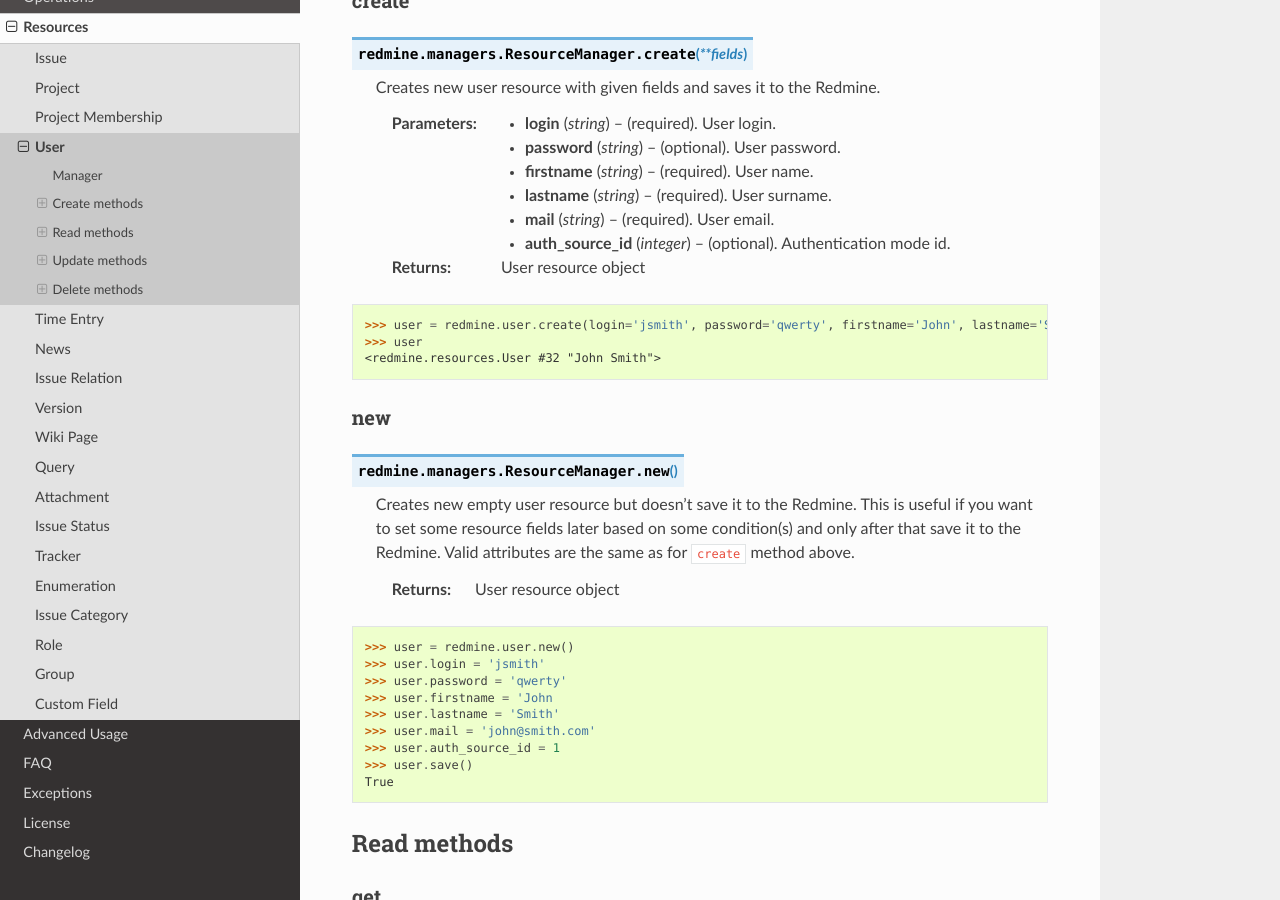
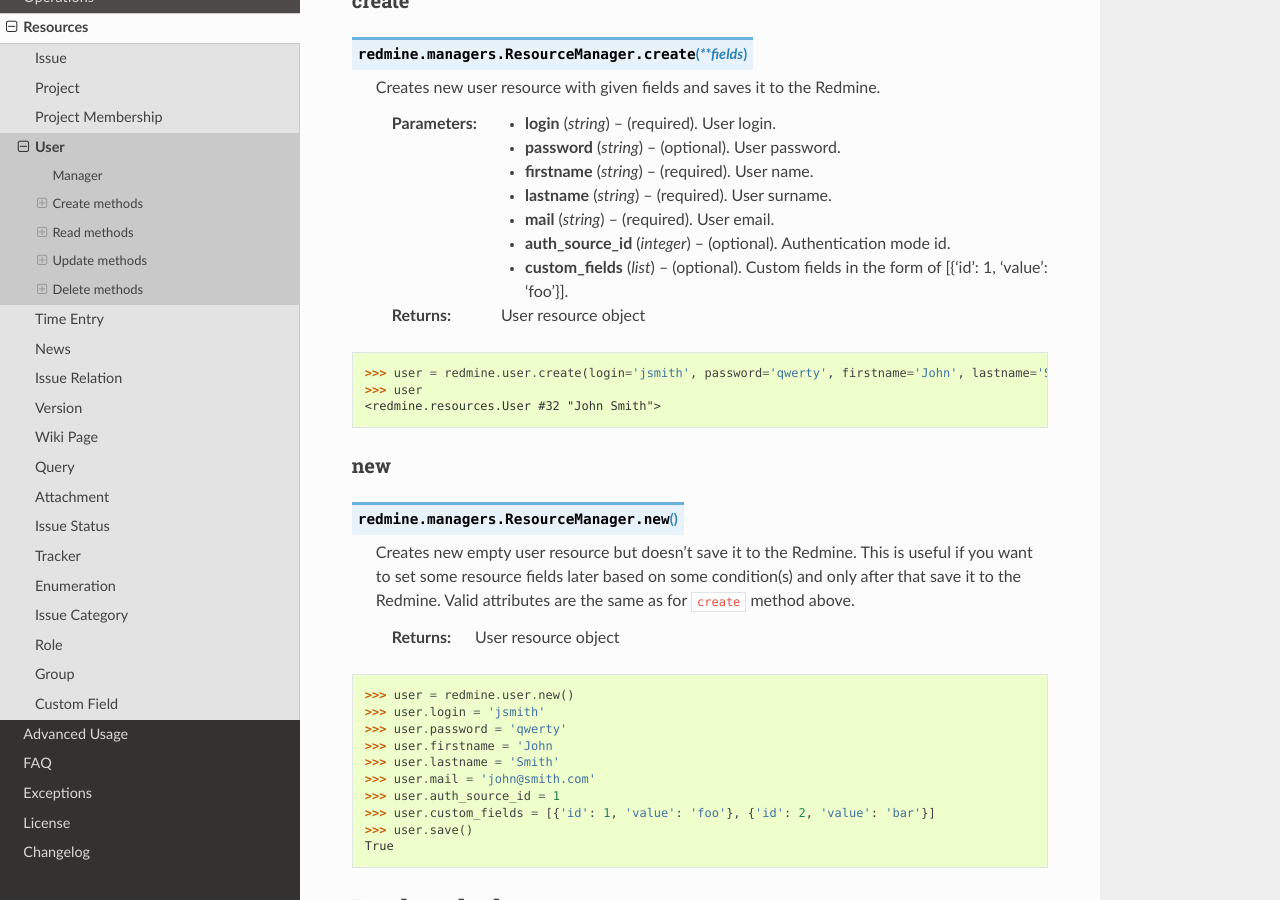
Before and after one commit to maxtepkeev/python-redmine, a Sphinx documentation site: the page built from docs/resources/user.rst, in a window 1280 px wide and 900 px high, scrolled down 430 px. Built offline with Sphinx 7.4.7 and the Read the Docs theme 2.0.0, drawn with Linux system fonts in a browser that asks for light colours; some of the changed text lies outside the part shown.

```diff
--- a/CHANGELOG.rst
+++ b/CHANGELOG.rst
@@ -1,5 +1,11 @@
 Changelog
 ---------
+
+0.8.3 (2014-08-XX)
+++++++++++++++++++
+
+- Fixed: `Issue #39 <https://github.com/maxtepkeev/python-redmine/issues/39>`__ (It was
+  impossible to save custom_fields in User resource via ``new()`` method)
 
 0.8.2 (2014-05-27)
 ++++++++++++++++++
--- a/docs/resources/user.rst
+++ b/docs/resources/user.rst
@@ -28,11 +28,12 @@ create
     :param string lastname: (required). User surname.
     :param string mail: (required). User email.
     :param integer auth_source_id: (optional). Authentication mode id.
+    :param list custom_fields: (optional). Custom fields in the form of [{'id': 1, 'value': 'foo'}].
     :return: User resource object
 
 .. code-block:: python
 
-    >>> user = redmine.user.create(login='jsmith', password='qwerty', firstname='John', lastname='Smith', mail='john@smith.com', auth_source_id=1)
+    >>> user = redmine.user.create(login='jsmith', password='qwerty', firstname='John', lastname='Smith', mail='john@smith.com', auth_source_id=1, custom_fields=[{'id': 1, 'value': 'foo'}, {'id': 2, 'value': 'bar'}])
     >>> user
     <redmine.resources.User #32 "John Smith">
 
@@ -58,6 +59,7 @@ new
     >>> user.lastname = 'Smith'
     >>> user.mail = 'john@smith.com'
     >>> user.auth_source_id = 1
+    >>> user.custom_fields = [{'id': 1, 'value': 'foo'}, {'id': 2, 'value': 'bar'}]
     >>> user.save()
     True
 
@@ -190,11 +192,12 @@ update
     :param string lastname: (optional). User surname.
     :param string mail: (optional). User email.
     :param integer auth_source_id: (optional). Authentication mode id.
+    :param list custom_fields: (optional). Custom fields in the form of [{'id': 1, 'value': 'foo'}].
     :return: True
 
 .. code-block:: python
 
-    >>> redmine.user.update(1, login='jsmith', password='qwerty', firstname='John', lastname='Smith', mail='john@smith.com', auth_source_id=1)
+    >>> redmine.user.update(1, login='jsmith', password='qwerty', firstname='John', lastname='Smith', mail='john@smith.com', auth_source_id=1, custom_fields=[{'id': 1, 'value': 'foo'}, {'id': 2, 'value': 'bar'}])
     True
 
 save
@@ -218,6 +221,7 @@ save
     >>> user.lastname = 'Smith'
     >>> user.mail = 'john@smith.com'
     >>> user.auth_source_id = 1
+    >>> user.custom_fields = [{'id': 1, 'value': 'foo'}, {'id': 2, 'value': 'bar'}]
     >>> user.save()
     True
 
```
Also changed, not shown: 1 other file.
